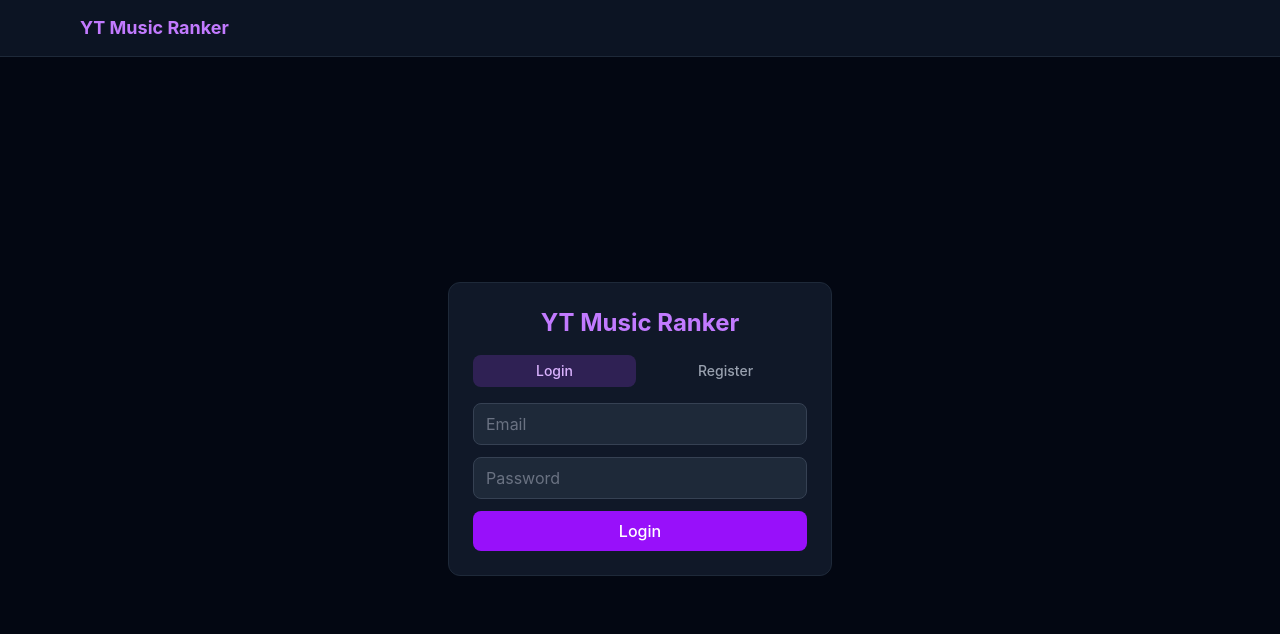
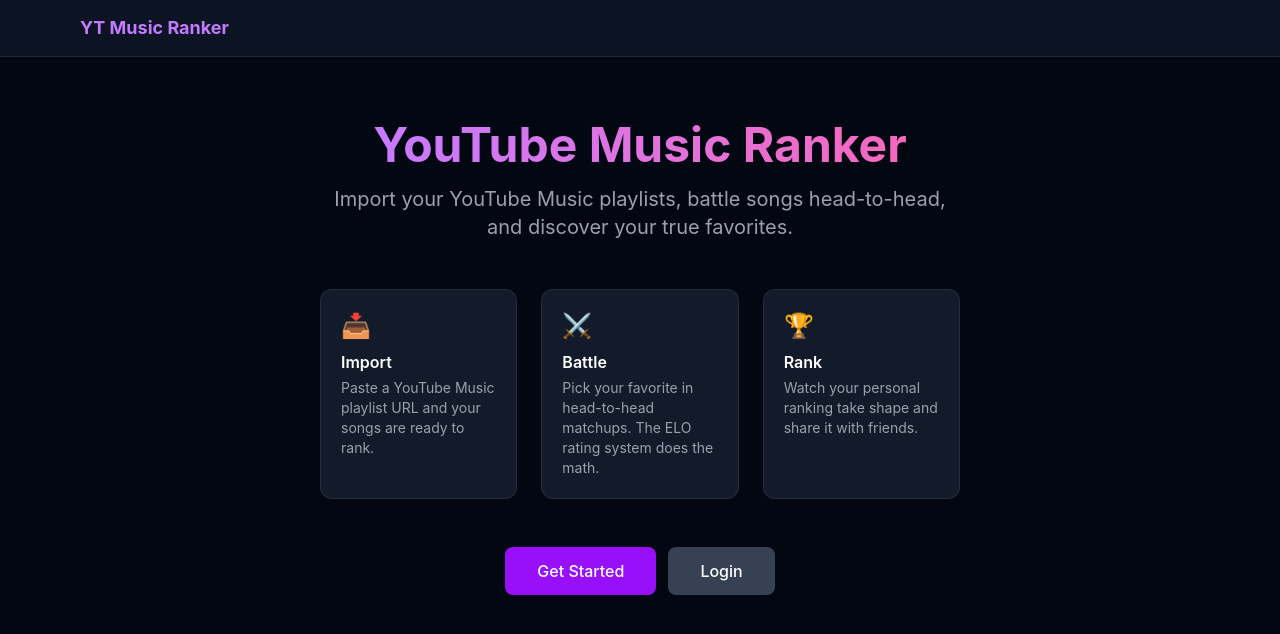
Before and after one commit to jpchip/youtube-music-ranker, a React (Vite) app in the folder client/: page / in a window 1280 px wide. Before the commit this address led to /login. Shown: the top 634 px of the page. Built offline with nearby package versions, Linux system fonts and the light colour scheme; the HTML template or start-up script is replaced by a standard one.

Commit message:
landing page

```diff
--- a/client/src/App.tsx
+++ b/client/src/App.tsx
@@ -2,6 +2,7 @@
 import { AuthProvider, useAuth } from "./contexts/AuthContext";
 import Navbar from "./components/Navbar";
 import HomePage from "./pages/HomePage";
+import LandingPage from "./pages/LandingPage";
 import ImportPage from "./pages/ImportPage";
 import BattlePage from "./pages/BattlePage";
 import RankingsPage from "./pages/RankingsPage";
@@ -15,6 +16,12 @@
   return <>{children}</>;
 }
 
+function RootRoute() {
+  const { token, isLoading } = useAuth();
+  if (isLoading) return null;
+  return token ? <HomePage /> : <LandingPage />;
+}
+
 function AppRoutes() {
   return (
     <div className="min-h-screen flex flex-col">
@@ -23,14 +30,7 @@
         <Routes>
           <Route path="/login" element={<LoginPage />} />
           <Route path="/shared/:id" element={<SharedPage />} />
-          <Route
-            path="/"
-            element={
-              <ProtectedRoute>
-                <HomePage />
-              </ProtectedRoute>
-            }
-          />
+          <Route path="/" element={<RootRoute />} />
           <Route
             path="/import"
             element={
--- /dev/null
+++ b/client/src/pages/LandingPage.tsx
@@ -0,0 +1,56 @@
+import { Link } from "react-router-dom";
+
+export default function LandingPage() {
+  return (
+    <div className="max-w-2xl mx-auto px-4 py-16 text-center">
+      <h1 className="text-5xl font-bold mb-4 bg-gradient-to-r from-purple-400 to-pink-400 bg-clip-text text-transparent">
+        YouTube Music Ranker
+      </h1>
+      <p className="text-gray-400 text-xl mb-12">
+        Import your YouTube Music playlists, battle songs head-to-head, and
+        discover your true favorites.
+      </p>
+
+      <div className="grid grid-cols-1 sm:grid-cols-3 gap-6 mb-12 text-left">
+        <div className="bg-gray-800/60 border border-gray-700/50 rounded-xl p-5">
+          <div className="text-2xl mb-2">📥</div>
+          <h3 className="font-semibold text-white mb-1">Import</h3>
+          <p className="text-sm text-gray-400">
+            Paste a YouTube Music playlist URL and your songs are ready to rank.
+          </p>
+        </div>
+        <div className="bg-gray-800/60 border border-gray-700/50 rounded-xl p-5">
+          <div className="text-2xl mb-2">⚔️</div>
+          <h3 className="font-semibold text-white mb-1">Battle</h3>
+          <p className="text-sm text-gray-400">
+            Pick your favorite in head-to-head matchups. The ELO rating system
+            does the math.
+          </p>
+        </div>
+        <div className="bg-gray-800/60 border border-gray-700/50 rounded-xl p-5">
+          <div className="text-2xl mb-2">🏆</div>
+          <h3 className="font-semibold text-white mb-1">Rank</h3>
+          <p className="text-sm text-gray-400">
+            Watch your personal ranking take shape and share it with friends.
+          </p>
+        </div>
+      </div>
+
+      <div className="flex gap-3 justify-center">
+        <Link
+          to="/login"
+          className="px-8 py-3 bg-purple-600 hover:bg-purple-500 rounded-lg font-medium transition-colors text-white"
+        >
+          Get Started
+        </Link>
+        <Link
+          to="/login"
+          state={{ tab: "login" }}
+          className="px-8 py-3 bg-gray-700 hover:bg-gray-600 rounded-lg font-medium transition-colors text-white"
+        >
+          Login
+        </Link>
+      </div>
+    </div>
+  );
+}
```
